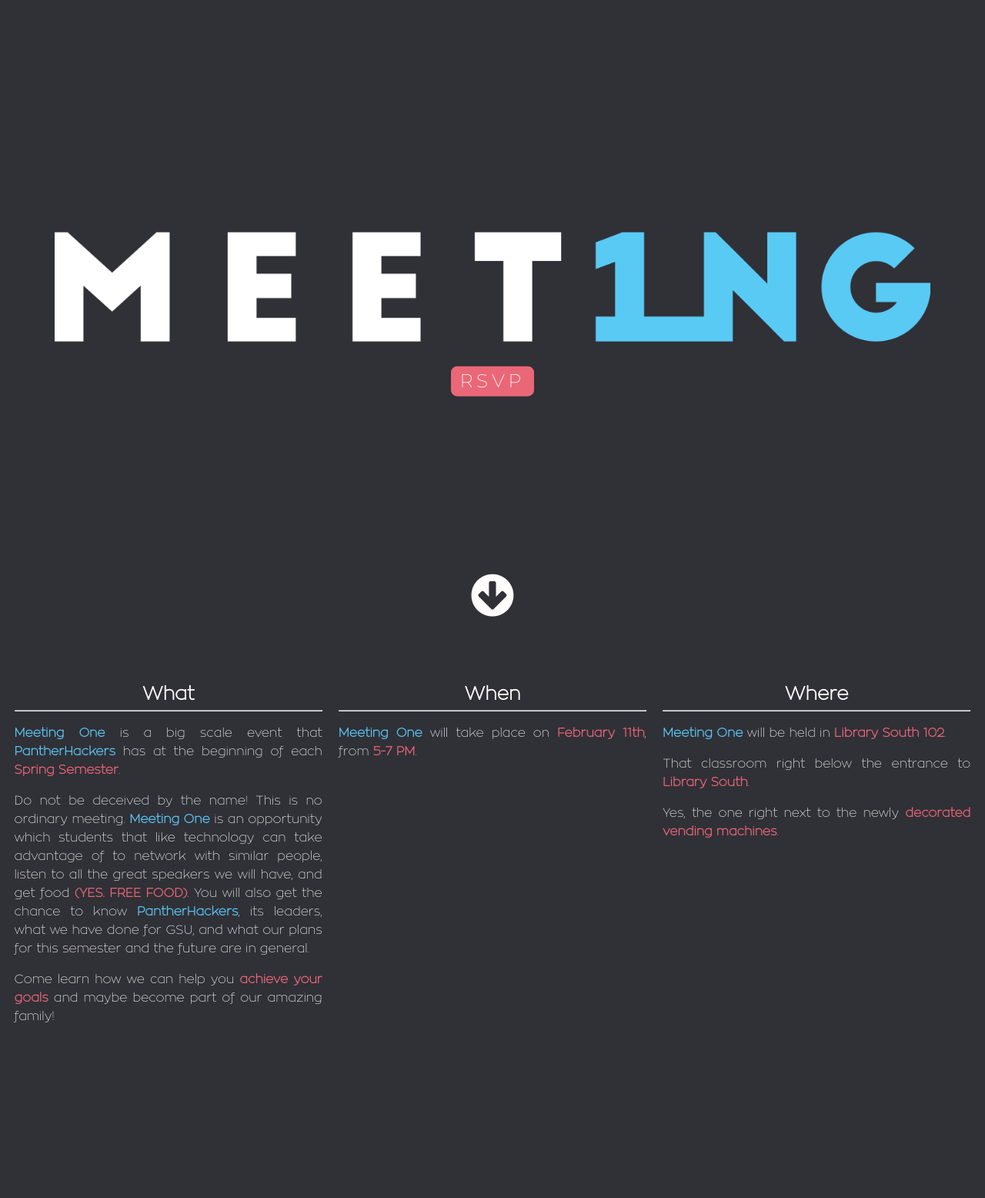
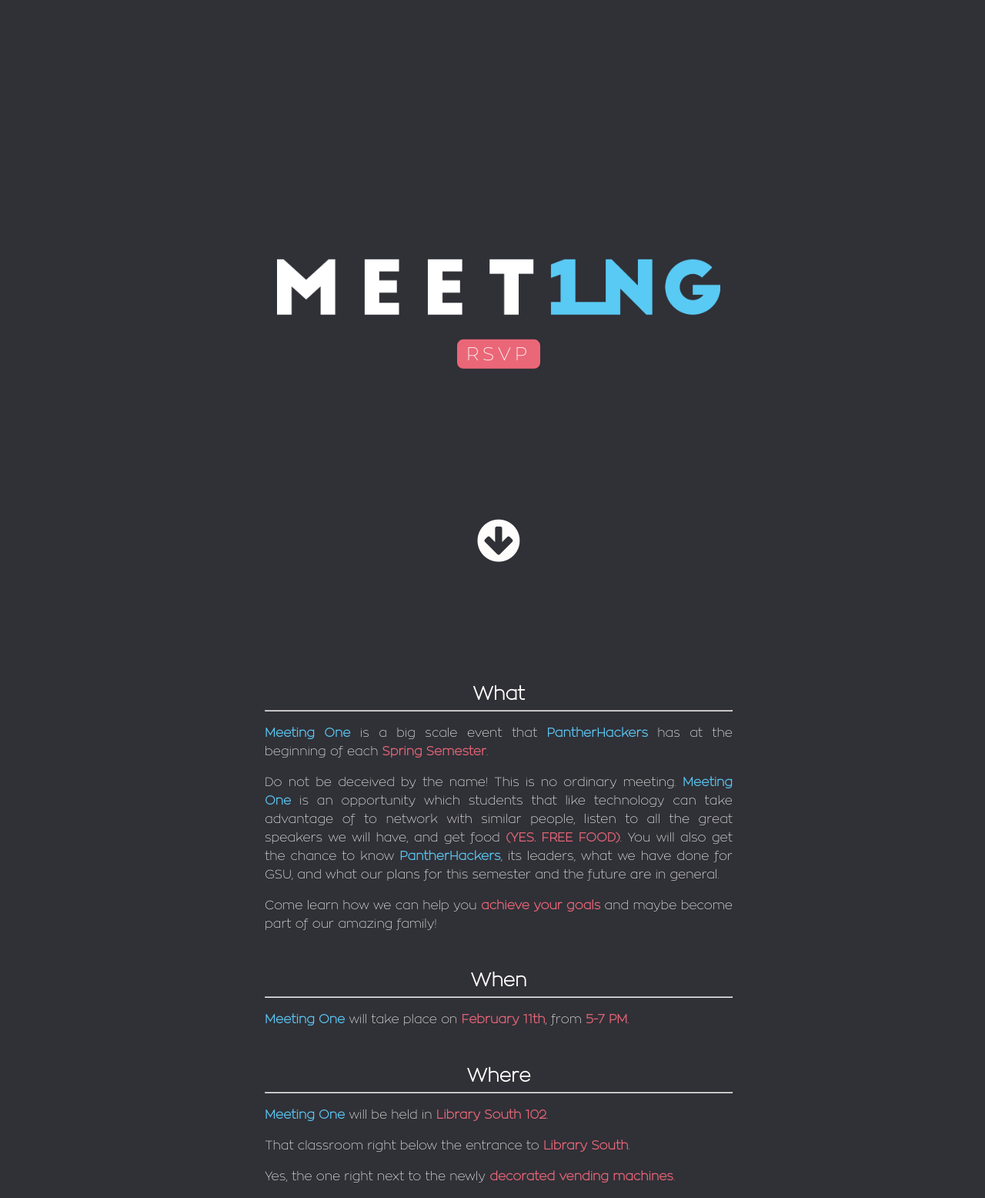
Before and after one commit to ferrerluis/ph-one-site, a Flask app: page / in a window 1280 px wide. Shown: the whole page at 77% size. Before the commit the page ends 1328 px from the top, so only its background shows below. Run offline with Flask 2, Linux system fonts and the light colour scheme.

Commit message:
Partially fixed desktop view

```diff
--- a/static/css/main.css
+++ b/static/css/main.css
@@ -190,9 +190,15 @@ input[type="text"] {
     border-radius: 0.2rem;
 }
 
+input[type="checkbox"] {
+
+    margin-bottom: 2rem;
+}
+
 [class*='col-'] {
 
     float: left;
+    overflow: hidden;
 }
 
 .row {
--- a/static/css/mobile.css
+++ b/static/css/mobile.css
@@ -1,3 +1,37 @@
+@media only screen and (min-device-width: 480px) {
+
+    body {
+
+        width: 100%;
+    }
+
+    .body-container {
+
+        width: 50%;
+        display: block;
+        margin: 0 auto;
+    }
+
+    .index-container {
+
+        width: 50%;
+        height: 100%;
+        display: block;
+        position: relative;
+        margin: 0 auto;
+    }
+
+    .col-1-2-m {
+
+        width: 100%;
+    }
+
+    .col-1-3-m {
+
+        width: 100%;
+    }
+}
+
 @media only screen and (max-device-width: 480px) {
 
     .col-1-2-m {
--- a/templates/index.html
+++ b/templates/index.html
@@ -10,6 +10,7 @@
     <link rel="stylesheet" href="static/css/font-awesome.min.css">
 </head>
 <body>
+    <div class="index-container">
         <div class="screen">
             <div class="main-container">
                 <img src="static/src/logo_300.png" alt="Meeting One Logo" id="logo">
@@ -83,6 +84,7 @@
                 </div>
             </div>
         </div>
+    </div>
 
     <script src="static/js/jquery.min.js"></script>
 	<script src="static/js/index.js"></script>
--- a/templates/rsvp.html
+++ b/templates/rsvp.html
@@ -23,12 +23,12 @@
                     <div class="row">
                         <div class="col-1-2-m">
                             <label class="title" for="first-name">First Name</label>
-			    <br>
+			                <br>
                             <input type="text" id="first-name" placeholder="Bill">
                         </div>
                         <div class="col-1-2-m">
                             <label class="title" for="last-name">Last Name</label>
-			    <br>
+			                <br>
                             <input type="text" id="last-name" placeholder="Gates">
                         </div>
                     </div>
```
Lines whose indentation alone changed are shown as unchanged.
